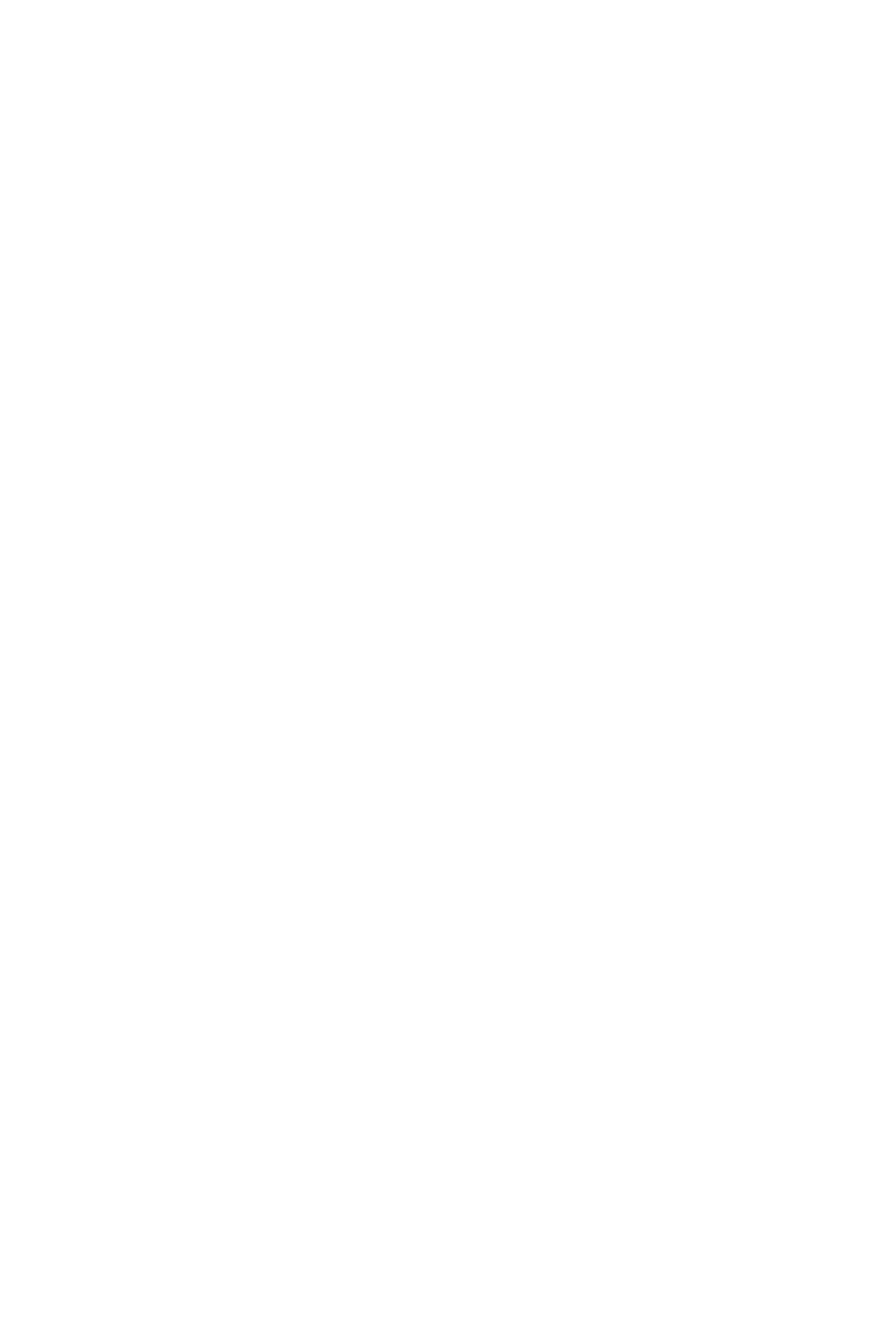
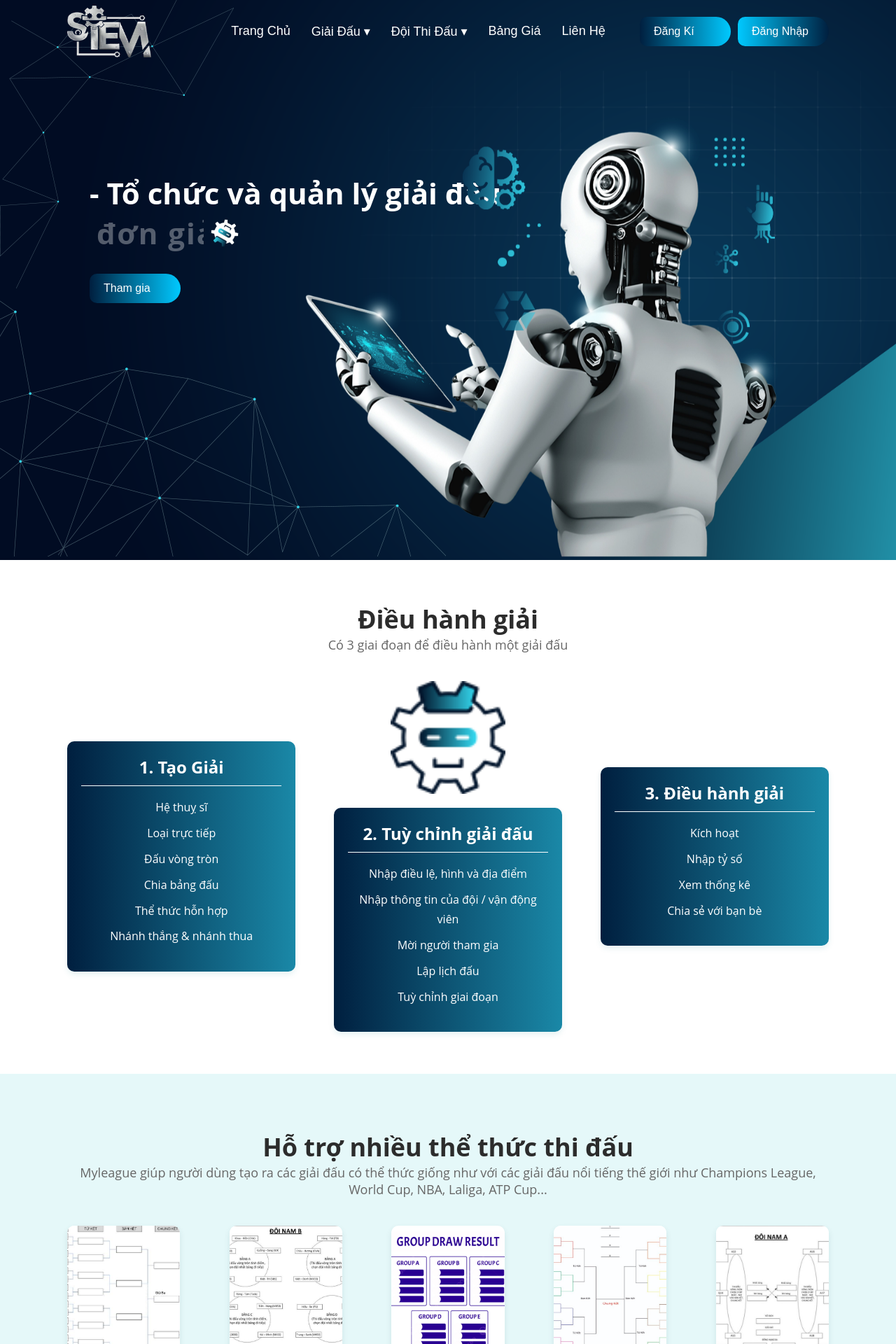
Before and after one commit to STEM-ROBOT/STEM-ROBOT_FE, a React (Vite) app: page / in a window 1280 px wide. Before the commit this address had no page. Shown: the top 1920 px of the page at 70% size. Before the commit the page ends 800 px from the top, so only its background shows below. Built offline with nearby package versions, Linux system fonts and the light colour scheme.

Commit message:
Update max-width home version02

```diff
--- a/src/App.jsx
+++ b/src/App.jsx
@@ -1,10 +1,11 @@
 
-import AppRouter from './router/AppRouter'
+import Home from './pages/system-ui/layout/Home/Home'
+
 
 function App() {
   return (
     <>
-      <AppRouter />
+      <Home />
     </>
   )
 }
--- a/src/pages/system-ui/component/Benefits/Benefits.css
+++ b/src/pages/system-ui/component/Benefits/Benefits.css
@@ -10,7 +10,7 @@
   .benefits-content {
     display: flex;
 
-    max-width: 1280px;
+    max-width: 85%;
 
   }
 
--- a/src/pages/system-ui/component/Footer/Footer.css
+++ b/src/pages/system-ui/component/Footer/Footer.css
@@ -13,7 +13,7 @@
     display: flex;
     justify-content: space-between;
     align-items: flex-start;
-    max-width: 1280px; /* Limit content width */
+    max-width: 85%; /* Limit content width */
     margin: 0 auto; /* Center the content */
     padding: 0 20px; /* Side padding for smaller screens */
     flex-wrap: wrap; /* Ensure responsiveness */
--- a/src/pages/system-ui/component/Header/Header.css
+++ b/src/pages/system-ui/component/Header/Header.css
@@ -17,7 +17,7 @@
     display: flex;
     justify-content: space-between;
     align-items: center;
-    max-width: 1280px;
+    max-width: 85%;
     margin: 0 auto;
     padding: 0.5rem;
     width: 100%;
--- a/src/pages/system-ui/component/TournamentFormats/TournamentFormat.css
+++ b/src/pages/system-ui/component/TournamentFormats/TournamentFormat.css
@@ -6,7 +6,7 @@
 }
 
 .tournament-formats-wrapper {
-    max-width: 1280px;
+    max-width: 85%;
     margin: 0 auto;
     text-align: center;
 }
--- a/src/pages/system-ui/component/TournamentSteps/TournamentSteps.css
+++ b/src/pages/system-ui/component/TournamentSteps/TournamentSteps.css
@@ -4,7 +4,7 @@
     color: #333; /* Default text color */
     text-align: center;
     padding: 60px 20px;
-    max-width: 1280px;
+    max-width: 85%;
     margin: 0 auto;
   }
 
--- a/src/pages/system-ui/layout/Home/Home.css
+++ b/src/pages/system-ui/layout/Home/Home.css
@@ -1,10 +1,10 @@
 .banner_outer {
-    background-image: url('../../../../assets/images/banner-background.png'); /* The background for banner_outer */
+    background-image: url('../../../../assets/images/banner-background.png');
     background-size: cover;
     background-position: center;
     background-repeat: no-repeat;
     height: 100vh;
-    position: relative; /* Required for the absolute positioning of overlay */
+    position: relative;
 }
 
 
@@ -52,7 +52,7 @@
     display: flex;
     justify-content: space-between;
     align-items: center;
-    max-width: 1200px;
+    max-width: 80%;
     margin: 0 auto;
     height: calc(80vh - 120px);
 }
--- a/src/router/AppRouter.jsx
+++ b/src/router/AppRouter.jsx
@@ -1,6 +1,6 @@
+/* eslint-disable no-unused-vars */
 import React from 'react';
 import { BrowserRouter as Router, Route, Routes } from 'react-router-dom';
-
 import systemRoutes from './SystemRouter';
 
 function AppRouter  () {
```
